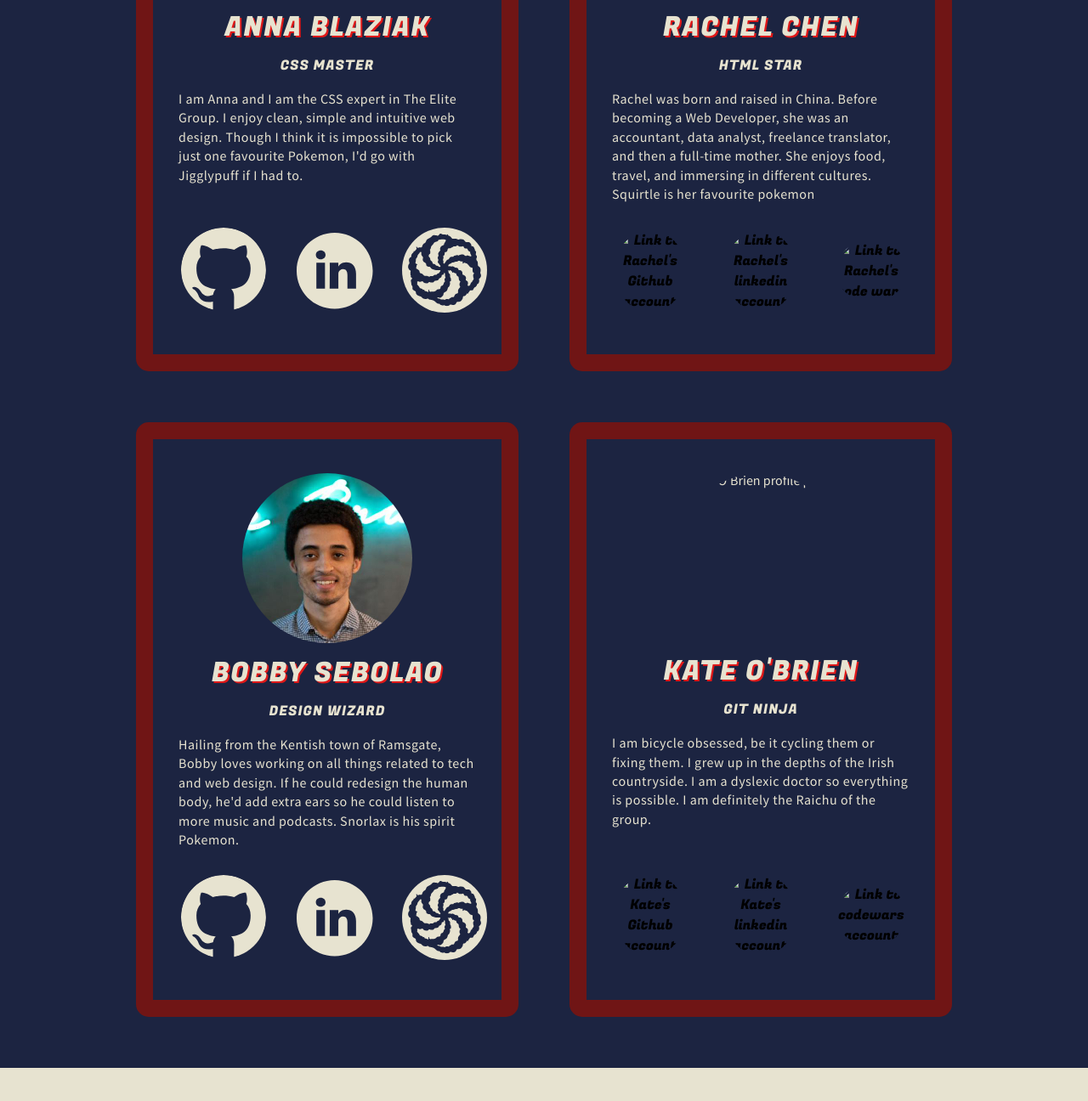
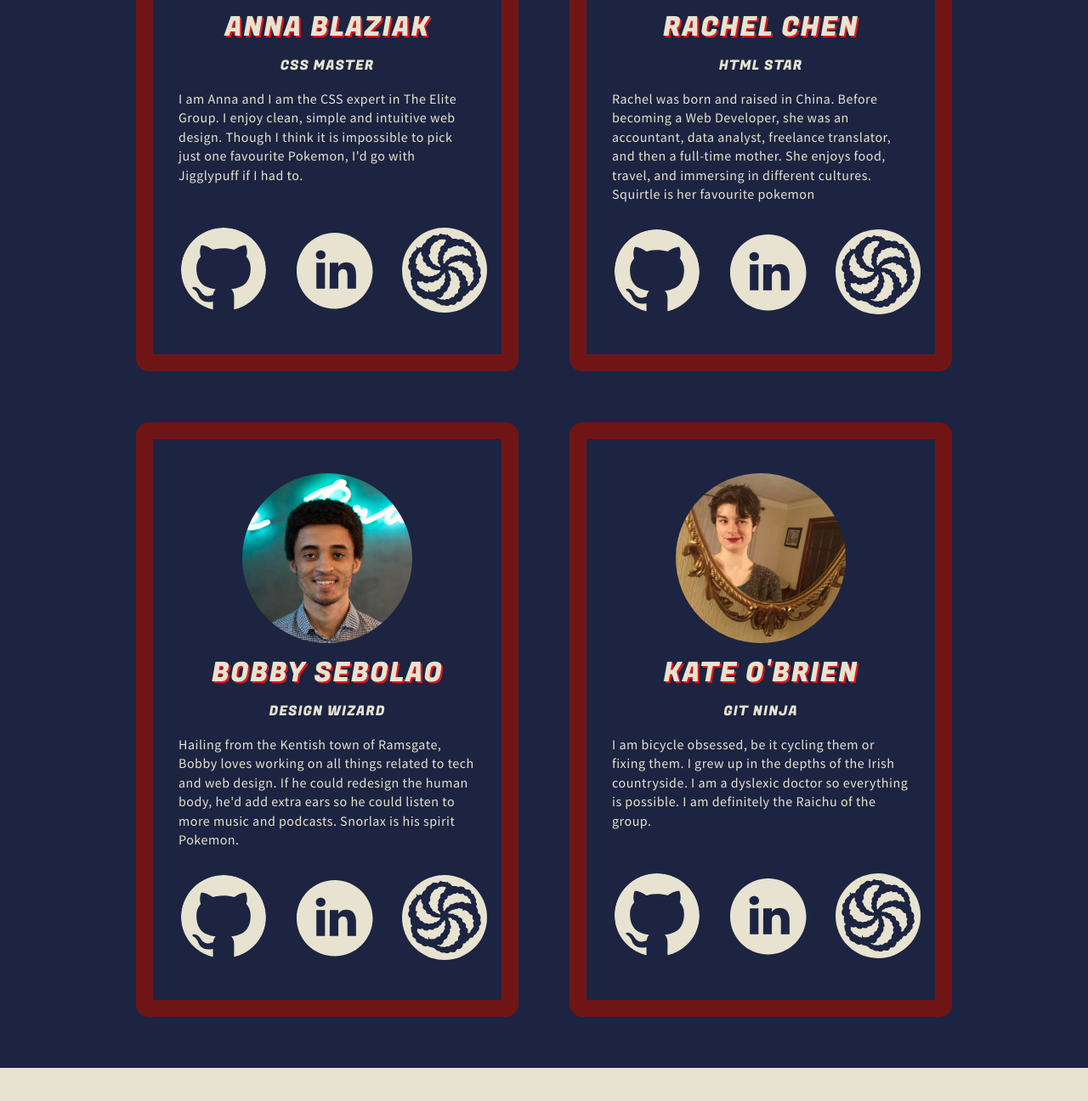
Before and after one commit to FAC-Sixteen/Sparks, a plain HTML site: page index.html in a window 1280 px wide. Shown: the part 1335-2631 px from the top of the page at 85% size. Drawn offline with Linux system fonts and the light colour scheme; the site is published under a folder, as on GitHub Pages, so addresses that start at the root find nothing.

Commit message:
Finish relinking images

```diff
--- a/index.html
+++ b/index.html
@@ -76,29 +76,29 @@
               she was an accountant, data analyst, freelance translator, and then a full-time mother. She enjoys food,
               travel, and immersing in different cultures. Squirtle is her favourite pokemon</p>
             <div class="profile-card__links">
-              <a href="https://github.com/Rachyanh"><button class="github"><img class="profile-card__links__github" src="/img/github_logo.svg"
+              <a href="https://github.com/Rachyanh"><button class="github"><img class="profile-card__links__github" src="img/github_logo.svg"
                     alt="Link to Rachel's Github account"></button></a>
               <a href="https://www.linkedin.com/"><button class="linkedin"><img class="profile-card__links__linkedin"
-                    src="/img/linkedin_logo.svg" alt="Link to Rachel's linkedin account"></button></a>
+                    src="img/linkedin_logo.svg" alt="Link to Rachel's linkedin account"></button></a>
               <a href="https://www.codewars.com/users/Rachyanh"><button class="codewars"><img class="profile-card__links__codewars"
-                    src="/img/codewars_logo.svg" alt="Link to Rachel's code wars"></button></a>
+                    src="img/codewars_logo.svg" alt="Link to Rachel's code wars"></button></a>
             </div>
           </div>
 
           <div class="profile-card" aria-label="Kate O'Brien profile card">
-            <img class="profile-card__image" alt="Kate O'Brien profile picture" src="/img/Kate.jpg">
+            <img class="profile-card__image" alt="Kate O'Brien profile picture" src="img/Kate.jpg">
             <h2 class="profile-card__name">Kate O'Brien </h2>
             <h3 class="profile-card__title">Git Ninja</h3>
             <p class="profile-card__description"> I am bicycle obsessed, be it cycling them or fixing them. I grew up
               in the depths of the Irish countryside. I am a dyslexic doctor so everything is possible. I am definitely
               the Raichu of the group.</p>
             <div class="profile-card__links">
-              <a href="https://github.com/dubhcait"><button class="github"><img class="profile-card__links__github" src="/img/github_logo.svg"
+              <a href="https://github.com/dubhcait"><button class="github"><img class="profile-card__links__github" src="img/github_logo.svg"
                     alt="Link to Kate's Github account"></button></a>
               <a href="https://www.linkedin.com/in/kate-o-brien-95477b139/"><button class="linkedin"><img class="profile-card__links__linkedin"
-                    src="/img/linkedin_logo.svg" alt="Link to Kate's linkedin account"></button></a>
+                    src="img/linkedin_logo.svg" alt="Link to Kate's linkedin account"></button></a>
               <a href="https://www.codewars.com/users/Dubhcait "><button class="codewars"><img class="profile-card__links__codewars"
-                    src="/img/codewars_logo.svg" alt="Link to codewars account"></button></a>
+                    src="img/codewars_logo.svg" alt="Link to codewars account"></button></a>
             </div>
           </div>
         </div>
```
